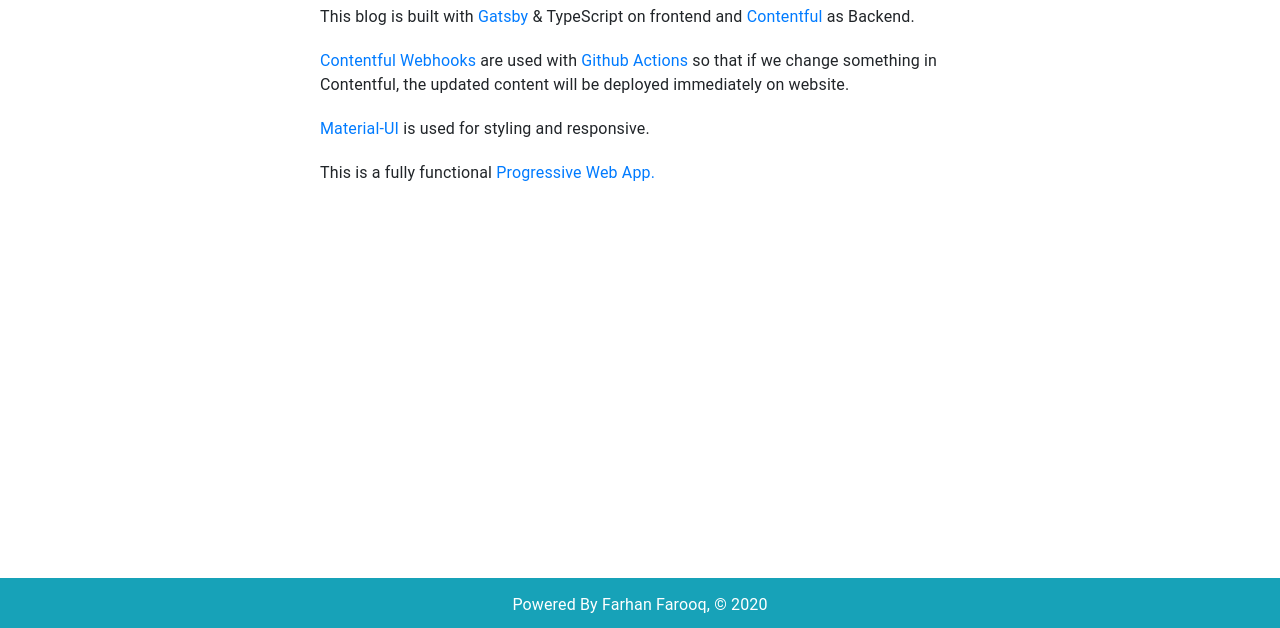
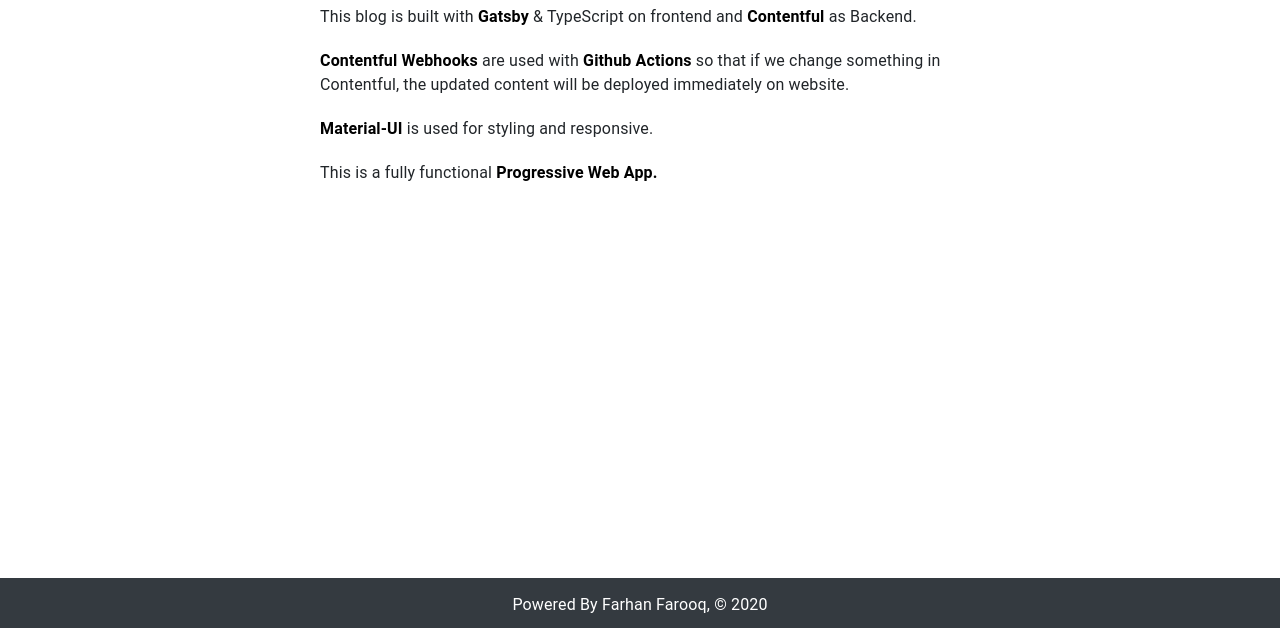
Before and after one commit to itsmefarhan/gatsby-contentful-blog, a Gatsby site: page / in a window 1280 px wide. Shown: the part 172-800 px from the top of the page. Built offline with nearby package versions, Linux system fonts and the light colour scheme; Gatsby itself is replaced by a stand-in of ours.

Commit message:
improved lighthouse score

```diff
--- a/gatsby-config.js
+++ b/gatsby-config.js
@@ -4,6 +4,8 @@
   siteMetadata: {
     title: "Gatsby Blog",
     author: "Farhan Farooq",
+    description:
+      "Gatsby Blog - A blog built with Gatsby, TypeScript and Contentful",
   },
   plugins: [
     "gatsby-plugin-react-helmet",
--- a/package.json
+++ b/package.json
@@ -20,6 +20,7 @@
     "@types/react": "^16.9.43",
     "@types/react-dom": "^16.9.8",
     "@types/react-helmet": "^6.0.0",
+    "@types/react-typist": "^2.0.1",
     "bootstrap": "^4.5.0",
     "dotenv": "^8.2.0",
     "gatsby": "^2.22.15",
--- a/src/components/footer.tsx
+++ b/src/components/footer.tsx
@@ -20,7 +20,7 @@
         height: "50px",
         color: "white",
       }}
-      className="bg-info"
+      className="bg-dark"
     >
       <Typography variant="body1">
         Powered By Farhan Farooq, &copy; 2020
--- a/src/components/head.tsx
+++ b/src/components/head.tsx
@@ -12,11 +12,18 @@
       site {
         siteMetadata {
           title
+          description
         }
       }
     }
   `)
-  return <Helmet title={`${title} | ${data.site.siteMetadata.title}`} />
+
+  return (
+    <Helmet title={`${title} | ${data.site.siteMetadata.title}`}>
+      <meta name="description" content={data.site.siteMetadata.description} />
+      <html lang="en" />
+    </Helmet>
+  )
 }
 
 export default Head
--- a/src/components/header.tsx
+++ b/src/components/header.tsx
@@ -7,7 +7,6 @@
 import InfoIcon from "@material-ui/icons/Info"
 import AppsIcon from "@material-ui/icons/Apps"
 import { makeStyles } from "@material-ui/core/styles"
-import { OverridableComponent } from "@material-ui/core/OverridableComponent"
 
 const useStyles = makeStyles(() => ({
   homeIcon: {
@@ -54,17 +53,17 @@
   interface Props {
     title: string
     url: string
-    icon: OverridableComponent
+    icon: JSX.Element
   }
 
   return (
-    <nav className="navbar navbar-expand-md navbar-dark bg-info fixed-top">
+    <nav className="navbar navbar-expand-md fixed-top navbar-dark bg-dark">
       <div className="container">
         <Hidden smDown>
           <AppsIcon className={classes.homeIcon} />
         </Hidden>
         <Typist cursor={{ show: false }}>
-          <Link className="navbar-brand" to="/">
+          <Link className="navbar-brand text-white" to="/">
             {data.site.siteMetadata.title}
           </Link>
         </Typist>
@@ -94,7 +93,7 @@
                   <Hidden smDown>
                     <div>{item.icon}</div>
                   </Hidden>
-                  <a className="nav-link" href={item.url}>
+                  <a className="nav-link text-white" href={item.url}>
                     {item.title}
                   </a>
                 </div>
--- a/src/components/loader.tsx
+++ b/src/components/loader.tsx
@@ -4,8 +4,7 @@
 
 const useStyles = makeStyles(() => ({
   myloader: {
-    background: "black",
-    // background: "#5bc0de",
+    background: "#292826",
     height: "100vh",
     display: "flex",
     justifyContent: "center",
@@ -18,7 +17,7 @@
 
   return (
     <div className={classes.myloader}>
-      <ReactLoading type="spinningBubbles" width="100px" color="orange" />
+      <ReactLoading type="spinningBubbles" width="100px" color="#f9d342" />
     </div>
   )
 }
--- a/src/pages/about.tsx
+++ b/src/pages/about.tsx
@@ -16,7 +16,7 @@
   return (
     <Layout>
       <Helmet title="About" />
-      <Fade cascade={true} direction='top'>
+      <Fade cascade={true} direction="top">
         <Typography variant="h3" className={classes.typo}>
           About Author
         </Typography>
--- a/src/pages/contact.tsx
+++ b/src/pages/contact.tsx
@@ -18,7 +18,7 @@
   return (
     <Layout>
       <Helmet title="Contact" />
-      <Fade cascade={true} direction='top'>
+      <Fade cascade={true} direction="top">
         <Typography variant="h3" className={classes.typo}>
           Contact
         </Typography>
--- a/src/pages/index.tsx
+++ b/src/pages/index.tsx
@@ -8,6 +8,11 @@
 const useStyles = makeStyles(() => ({
   typo: {
     marginTop: "20px",
+  },
+  links: {
+    textDecoration: "none",
+    color: "black",
+    fontWeight: "bold",
   },
 }))
 
@@ -23,11 +28,21 @@
       <Zoom>
         <Typography variant="body1" className={classes.typo}>
           This blog is built with{" "}
-          <a href="https://www.gatsbyjs.org/" target="_blank">
+          <a
+            className={classes.links}
+            href="https://www.gatsbyjs.org/"
+            target="_blank"
+            rel="noreferrer"
+          >
             Gatsby
           </a>{" "}
           & TypeScript on frontend and{" "}
-          <a href="https://www.contentful.com/" target="_blank">
+          <a
+            className={classes.links}
+            href="https://www.contentful.com/"
+            target="_blank"
+            rel="noreferrer"
+          >
             Contentful{" "}
           </a>
           as Backend.
@@ -35,13 +50,20 @@
 
         <Typography variant="body1" className={classes.typo}>
           <a
+            className={classes.links}
             href="https://www.contentful.com/developers/docs/concepts/webhooks/"
             target="_blank"
+            rel="noreferrer"
           >
             Contentful Webhooks
           </a>{" "}
           are used with{" "}
-          <a href="https://github.com/features/actions" target="_blank">
+          <a
+            className={classes.links}
+            href="https://github.com/features/actions"
+            target="_blank"
+            rel="noreferrer"
+          >
             Github Actions{" "}
           </a>{" "}
           so that if we change something in Contentful, the updated content will
@@ -49,7 +71,12 @@
         </Typography>
 
         <Typography variant="body1" className={classes.typo}>
-          <a href="https://material-ui.com/" target="_blank">
+          <a
+            className={classes.links}
+            href="https://material-ui.com/"
+            target="_blank"
+            rel="noreferrer"
+          >
             Material-UI
           </a>{" "}
           is used for styling and responsive.
@@ -57,7 +84,12 @@
 
         <Typography variant="body1" className={classes.typo}>
           This is a fully functional{" "}
-          <a href="https://developer.mozilla.org/en-US/docs/Web/Progressive_web_apps">
+          <a
+            className={classes.links}
+            href="https://developer.mozilla.org/en-US/docs/Web/Progressive_web_apps"
+            target="_blank"
+            rel="noreferrer"
+          >
             Progressive Web App.
           </a>
         </Typography>
```
Also changed, not shown: src/pages/blog.tsx (+17 -4 lines), src/templates/blog.tsx (+15 -13 lines), README.md, 1 other file.
